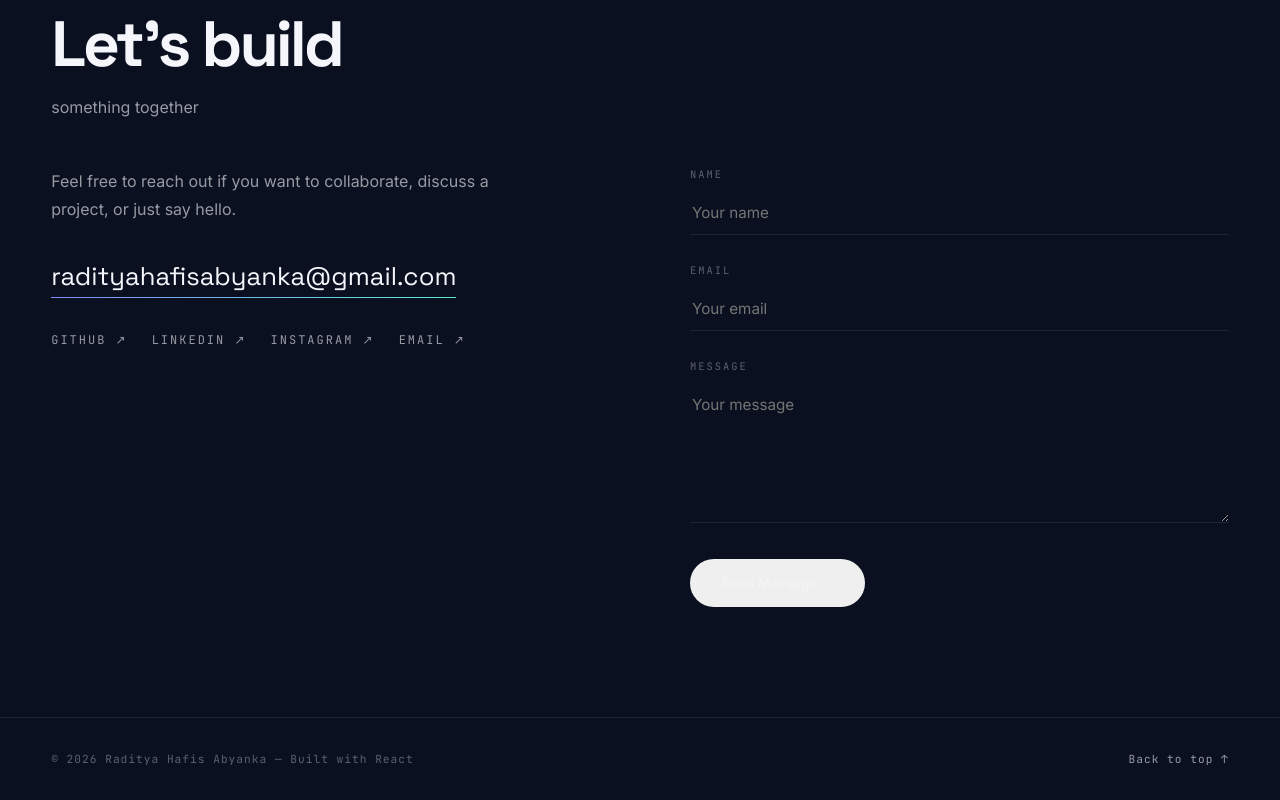
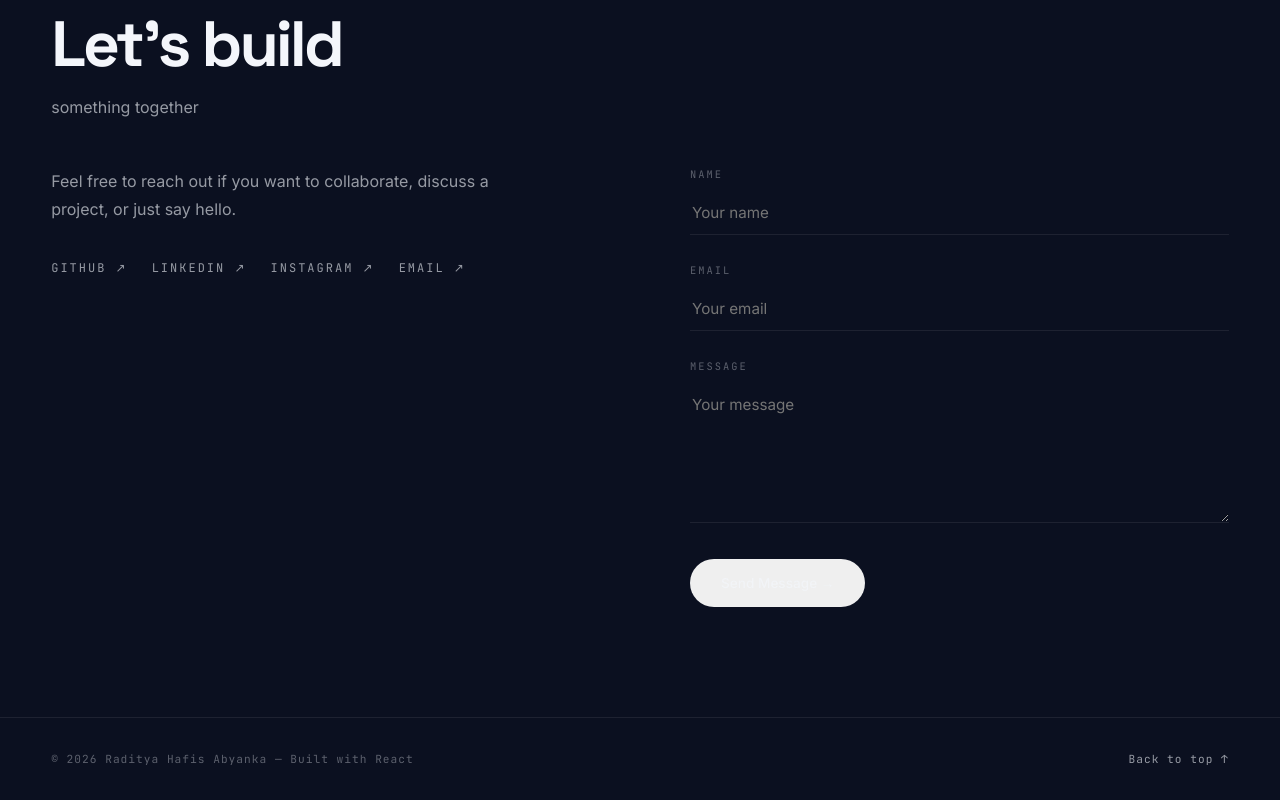
Before and after one commit to bdittzonee/portfolio, a React (Vite) app: page / in a window 1280 px wide. Shown: the part 4626-5426 px from the top of the page. Built offline with nearby package versions, Linux system fonts and the light colour scheme.

Commit message:
Clean up unused email button styles

```diff
--- a/src/components/sections/Contact.jsx
+++ b/src/components/sections/Contact.jsx
@@ -6,6 +6,17 @@ import "../../styles/experience-contact.css";
 
 export default function Contact() {
     const [status, setStatus] = useState("idle"); // idle | sending | sent | error
+    const [copied, setCopied] = useState(false);
+
+    const copyEmail = async () => {
+        try {
+            await navigator.clipboard.writeText(profile.email);
+            setCopied(true);
+            setTimeout(() => setCopied(false), 2000);
+        } catch {
+            window.location.href = `mailto:${profile.email}`;
+        }
+    };
 
     const handleSubmit = async (event) => {
         event.preventDefault();
@@ -46,15 +57,22 @@ export default function Contact() {
                         <div className="contact-info">
                             <p>{contact.message}</p>
 
-                            <a
-                                className="contact-email"
-                                href={`mailto:${profile.email}`}
+                            <div className="contact-socials">
+                                {socials.map((social) =>
+                                    social.label === "Email" ? (
+                                        <button
+                                            key={social.label}
+                                            type="button"
+                                            className={`social-copy ${
+                                                copied ? "copied" : ""
+                                            }`}
+                                            onClick={copyEmail}
                                         >
-                                {profile.email}
-                            </a>
-
-                            <div className="contact-socials">
-                                {socials.map((social) => (
+                                            {copied
+                                                ? "✓ Copied!"
+                                                : "Email ↗"}
+                                        </button>
+                                    ) : (
                                         <a
                                             key={social.label}
                                             href={social.href}
@@ -63,7 +81,8 @@ export default function Contact() {
                                         >
                                             {social.label} ↗
                                         </a>
-                                ))}
+                                    )
+                                )}
                             </div>
                         </div>
                     </Reveal>
--- a/src/styles/experience-contact.css
+++ b/src/styles/experience-contact.css
@@ -87,38 +87,6 @@
     line-height: 1.8;
 
     margin-bottom: 36px;
-}
-
-.contact-email {
-    display: inline-block;
-
-    font-family: var(--font-display);
-    font-size: clamp(1.1rem, 2.5vw, 1.6rem);
-
-    margin-bottom: 40px;
-
-    position: relative;
-}
-
-.contact-email::after {
-    content: "";
-
-    position: absolute;
-    left: 0;
-    bottom: -6px;
-
-    width: 100%;
-    height: 1px;
-
-    background: linear-gradient(
-        90deg,
-        var(--aurora-1),
-        var(--aurora-2)
-    );
-}
-
-.contact-email:hover {
-    color: var(--aurora-2);
 }
 
 .contact-socials {
@@ -296,3 +264,30 @@
 
     cursor: not-allowed;
 }
+
+/* ---------- SOCIAL COPY BUTTON ---------- */
+
+.contact-socials .social-copy {
+    background: transparent;
+    border: none;
+    padding: 0;
+
+    font-family: var(--font-mono);
+    font-size: 0.75rem;
+    letter-spacing: 2px;
+    text-transform: uppercase;
+
+    color: var(--text-2);
+
+    cursor: pointer;
+
+    transition: color var(--speed-fast) ease;
+}
+
+.contact-socials .social-copy:hover {
+    color: var(--text-1);
+}
+
+.contact-socials .social-copy.copied {
+    color: var(--aurora-2);
+}
```
Lines whose indentation alone changed are shown as unchanged.
